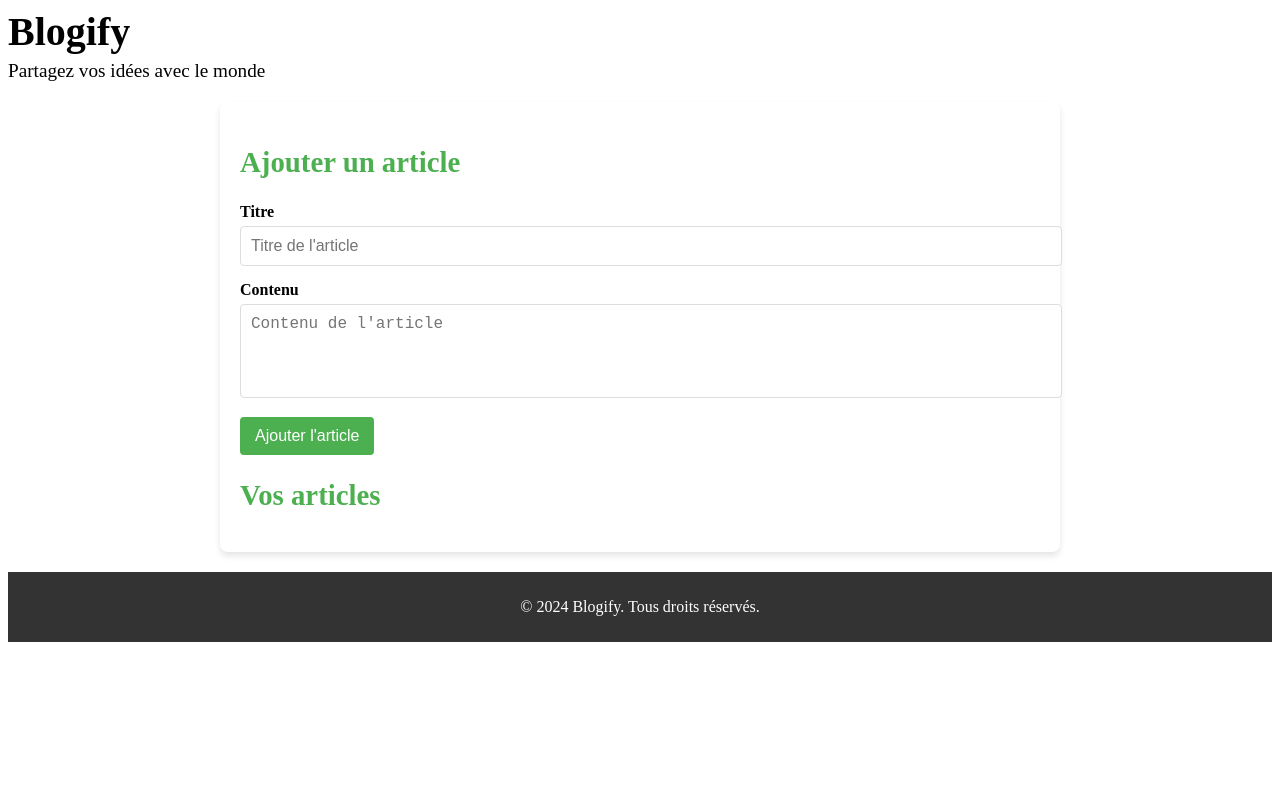
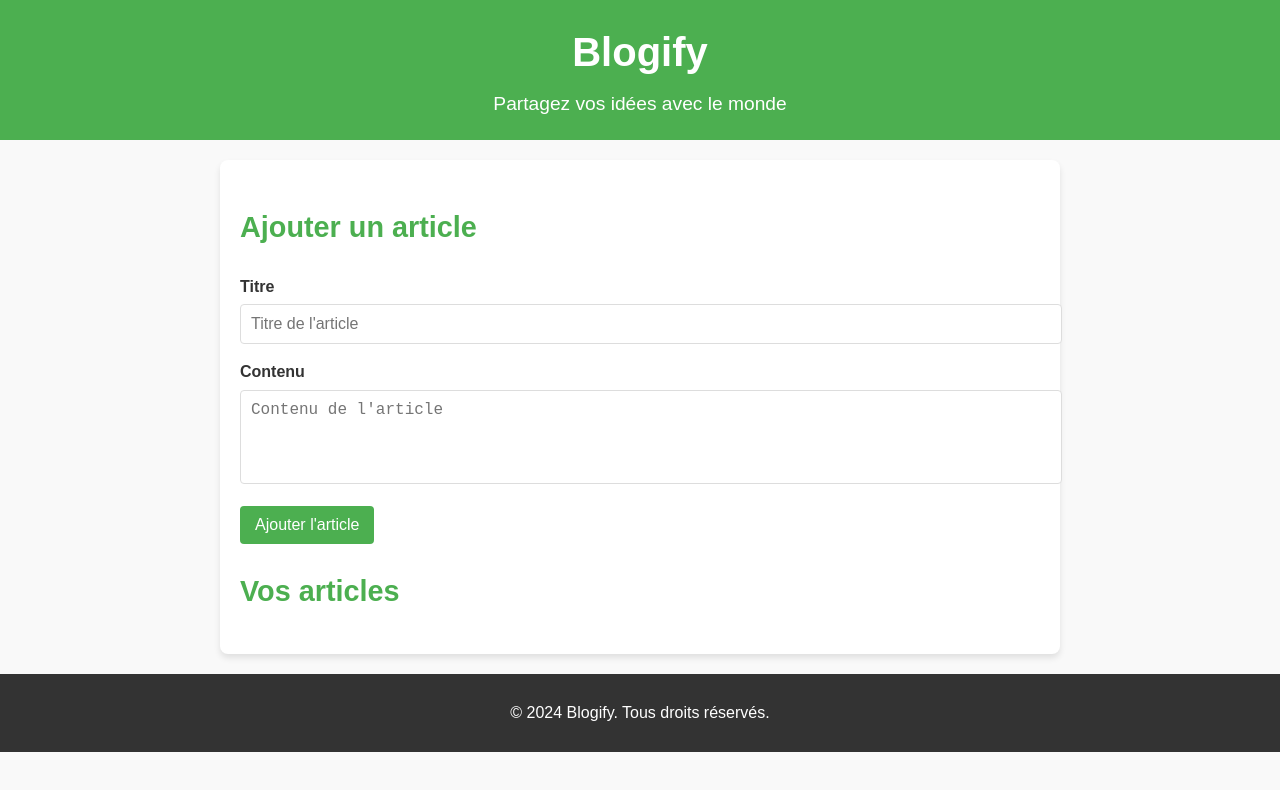
Before and after one commit to lea-plx/Blogify, a plain HTML site: page frontend/index.html in a window 1280 px wide. Drawn offline with Linux system fonts and the light colour scheme.

Commit message:
app works - no db

```diff
--- a/frontend/style.css
+++ b/frontend/style.css
@@ -1,5 +1,20 @@
 /* Global Styles */
-header h1 {
+body {
+    margin: 0;
+    font-family: Arial, sans-serif;
+    line-height: 1.6;
+    background-color: #f9f9f9;
+    color: #333;
+  }
+
+  header {
+    text-align: center;
+    background-color: #4caf50;
+    color: white;
+    padding: 20px 0;
+  }
+
+  header h1 {
     margin: 0;
     font-size: 2.5rem;
   }
```
Also changed, not shown: backend/db.js (deleted, +0 -17 lines).
